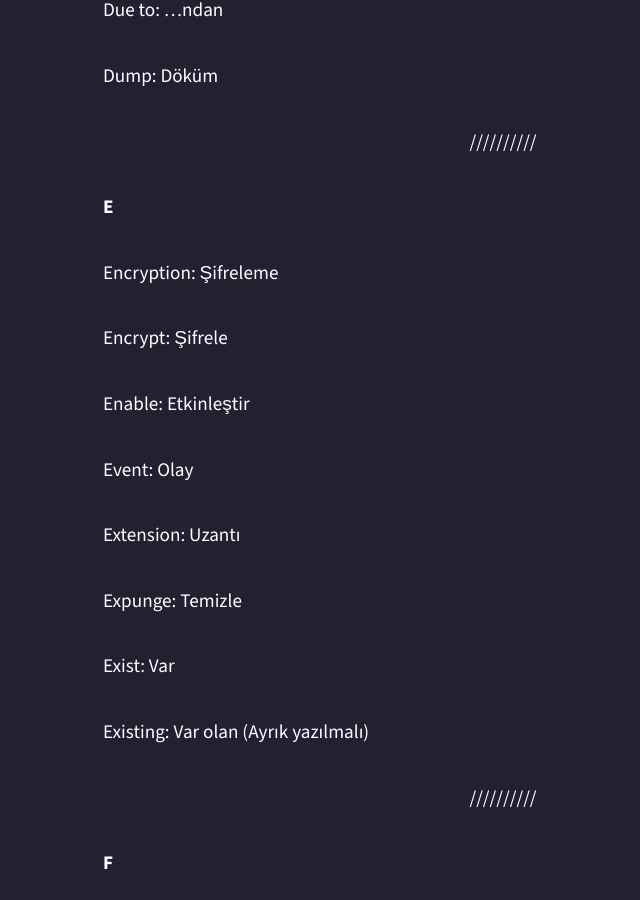
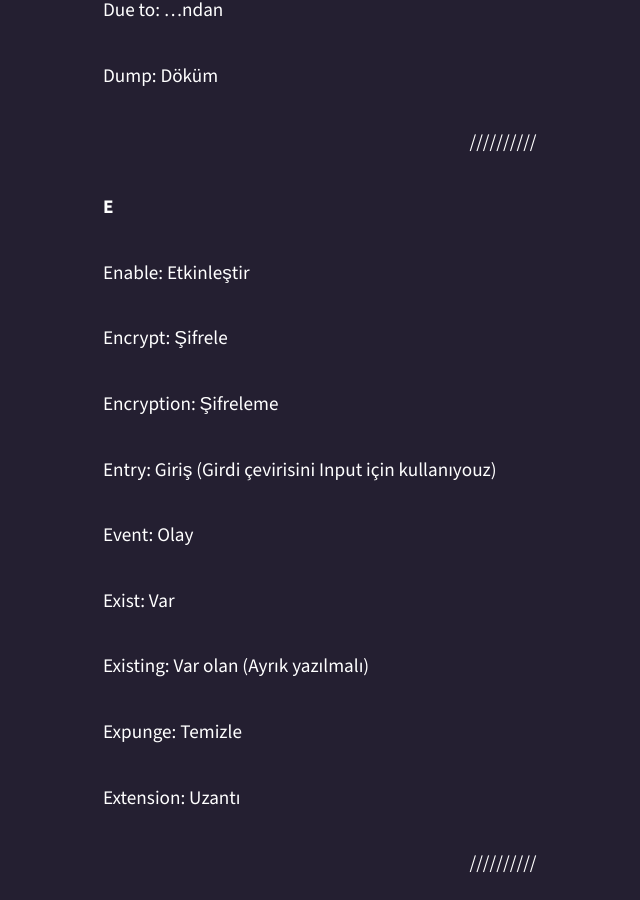
Before and after one commit to gnometurk/gnomeorgtr, a Jekyll site: the page built from ceviri/sozluk.md, in a window 1280 px wide and 900 px high, scrolled down 4489 px. Shown: the whole window, without its empty margins (137-777 px from the left). Built offline with Jekyll 4.4.1, drawn with Linux system fonts in a browser that asks for light colours; some of the changed text lies outside the part shown.

Commit message:
Update sozluk.md
Entry için Giriş çevirisini ekle.

E ile ilintili kelimeleri alfabetik sırada diz.

Ripple, Texture için çeviri ekle

Wavelet kelimesini Bekleyen öneriler arasına ekle.

```diff
--- a/ceviri/sozluk.md
+++ b/ceviri/sozluk.md
@@ -140,21 +140,23 @@ Dump: Döküm
 
 **E**
 
-Encryption: Şifreleme
+Enable: Etkinleştir
 
 Encrypt: Şifrele
 
-Enable: Etkinleştir
+Encryption: Şifreleme
+
+Entry: Giriş (Girdi çevirisini Input için kullanıyouz)
 
 Event: Olay
-
-Extension: Uzantı
-
-Expunge: Temizle
 
 Exist: Var
 
 Existing: Var olan (Ayrık yazılmalı)
+
+Expunge: Temizle
+
+Extension: Uzantı
 
 ---
 
@@ -488,6 +494,8 @@ Widget: Parçacık
 
 **Bekleyen Öneriler**
 
+Wavelet: Wavelet (Dalgacık çevirisini Ripple için kullandığımızdan şimdilik İngilizce haliyle kullanıyoruz)
+
 Allocate: Ayırmak, Ayırtmak
 
 Challenge: Sınama, Karşı çıkma, Sorgulama
```
Also changed, not shown: other parts of ceviri/sozluk.md (+4 -0 lines).
